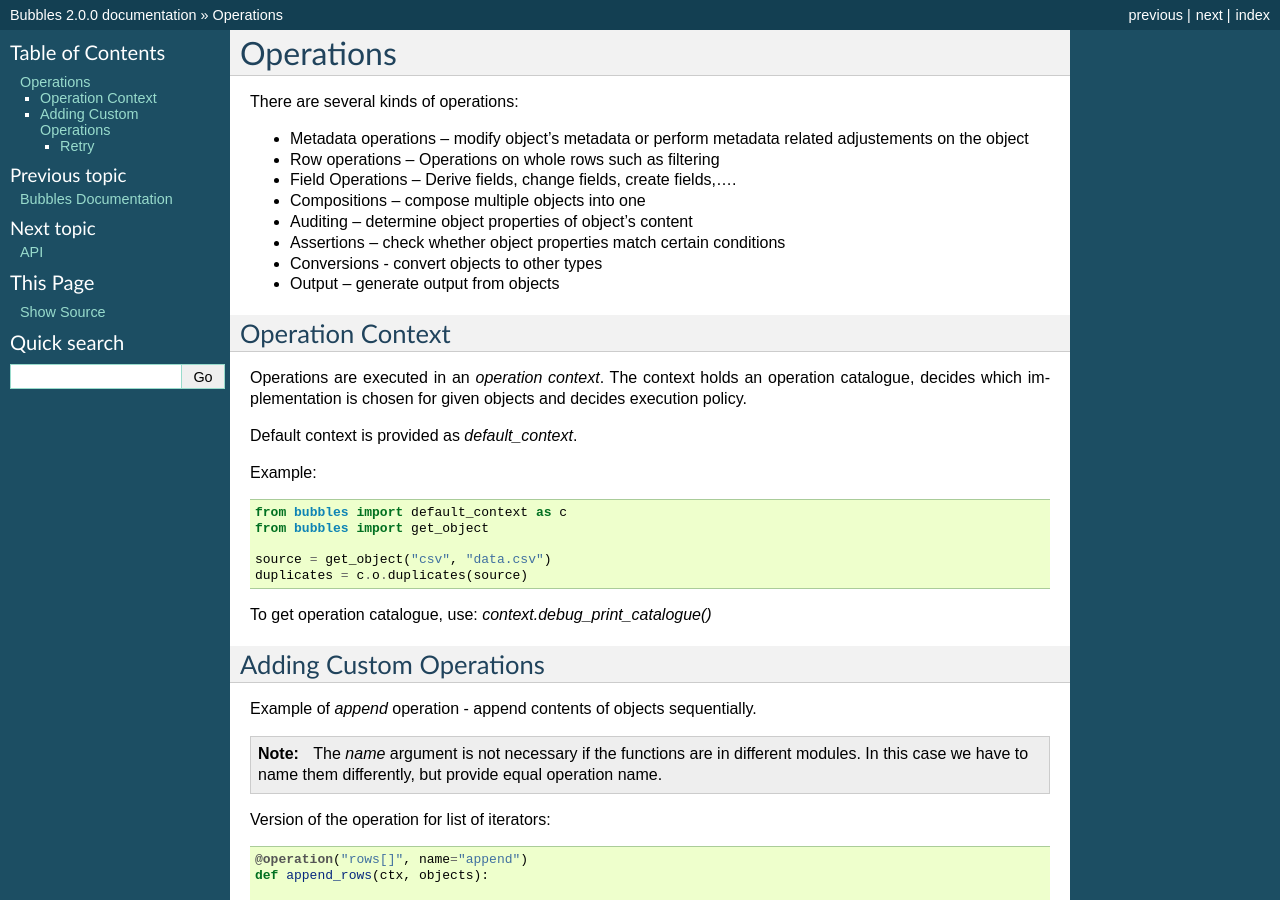
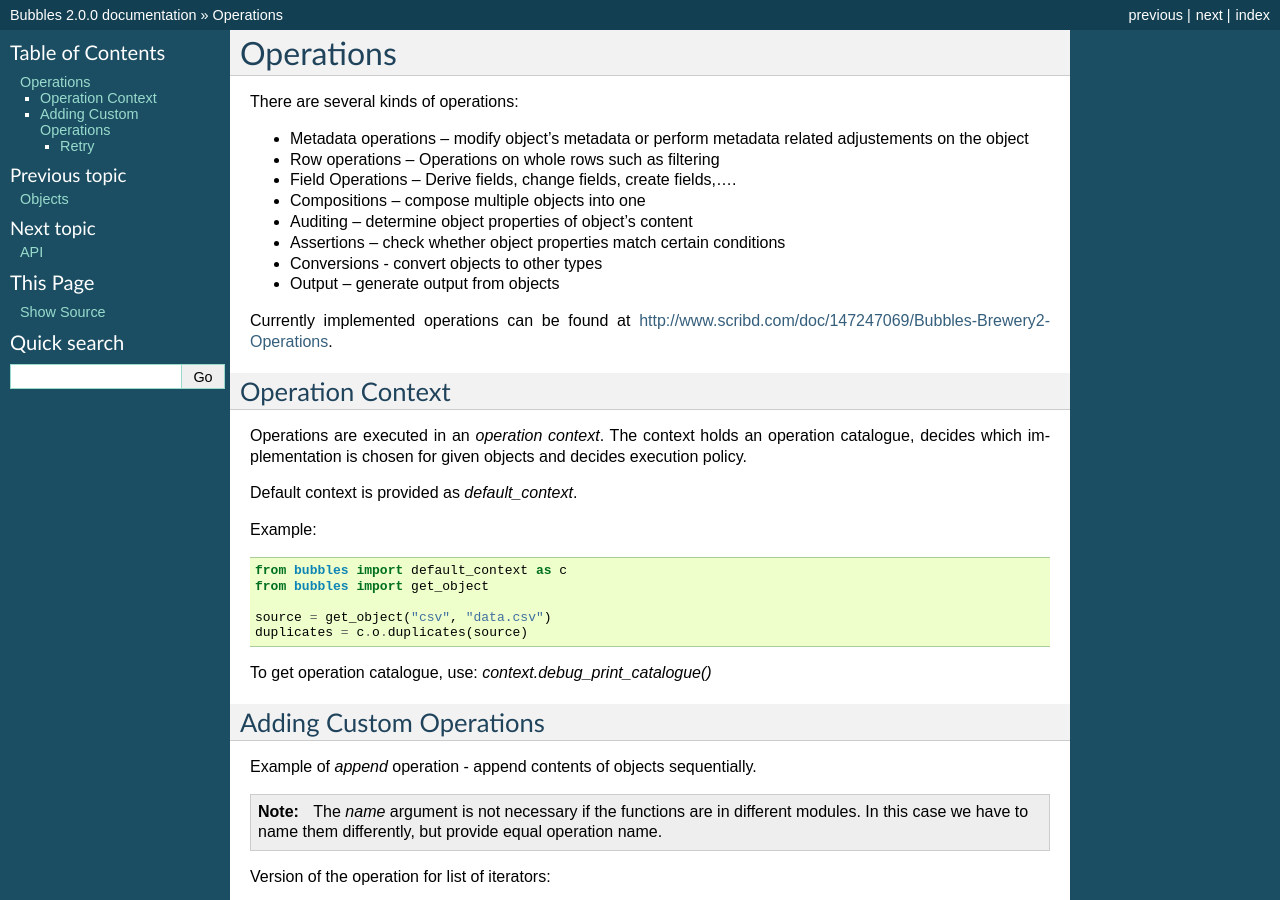
Before and after one commit to Stiivi/bubbles, a Sphinx documentation site: the page built from doc/operations.rst, in a window 1280 px wide and 900 px high. Built offline with Sphinx 7.4.7, drawn with Linux system fonts in a browser that asks for light colours.

Commit message:
linked docs into index; added external slides and doc

```diff
--- a/README.markdown
+++ b/README.markdown
@@ -41,6 +41,11 @@
 Documentation
 -------------
 
+[Introduction to bubbles](http://www.slideshare.net/Stiivi/data-brewery-2-data-objects) (Slideshare presentation)
+
+[Operations](http://www.scribd.com/doc/147247069/Bubbles-Brewery2-Operations)
+(Scribd document)
+
 Documentation can be found at: http://packages.python.org/bubbles
 
 Sources
--- a/doc/conf.py
+++ b/doc/conf.py
@@ -26,7 +26,7 @@
 
 # Add any Sphinx extension module names here, as strings. They can be extensions
 # coming with Sphinx (named 'sphinx.ext.*') or your custom ones.
-extensions = ['sphinx.ext.autodoc', 'kernel_doc']
+extensions = ['sphinx.ext.autodoc']
 autoclass_content = 'init'
 autodoc_default_flags = ['members']
 
--- a/doc/index.rst
+++ b/doc/index.rst
@@ -11,6 +11,9 @@
 .. toctree::
     :maxdepth: 2
 
+    introduction
+    install
+    objects
     operations
     api
 
--- a/doc/introduction.rst
+++ b/doc/introduction.rst
@@ -5,6 +5,10 @@
 Bubbles is a python framework for data processing and data quality
 measurement. Basic concept are abstract data objects, operations and dynamic
 operation dispatch.
+
+.. raw:: html
+
+   <iframe src="http://www.slideshare.net/slideshow/embed_code/22475745" width="427" height="356" frameborder="0" marginwidth="0" marginheight="0" scrolling="no" style="border:1px solid #CCC;border-width:1px 1px 0;margin-bottom:5px" allowfullscreen webkitallowfullscreen mozallowfullscreen> </iframe> <div style="margin-bottom:5px"> <strong> <a href="http://www.slideshare.net/Stiivi/data-brewery-2-data-objects" title="Bubbles – Virtual Data Objects" target="_blank">Bubbles – Virtual Data Objects</a> </strong> from <strong><a href="http://www.slideshare.net/Stiivi" target="_blank">Stefan Urbanek</a></strong> </div>
 
 Priorities of the framework are:
 
@@ -16,6 +20,7 @@
 Bubbles is performance agnostic at the low level of physical data
 implementation. Performance should be assured by the data technology and
 proper use of operations.
+
 
 Uses
 ====
--- a/doc/operations.rst
+++ b/doc/operations.rst
@@ -13,6 +13,10 @@
 * Assertions – check whether object properties match certain conditions
 * Conversions - convert objects to other types
 * Output – generate output from objects
+
+Currently implemented operations can be found at
+http://www.scribd.com/doc/147247069/Bubbles-Brewery2-Operations.
+
 
 Operation Context
 =================
```
